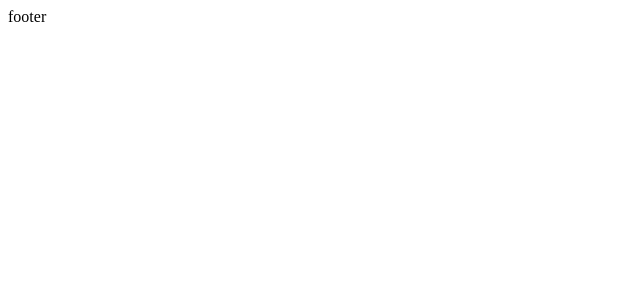
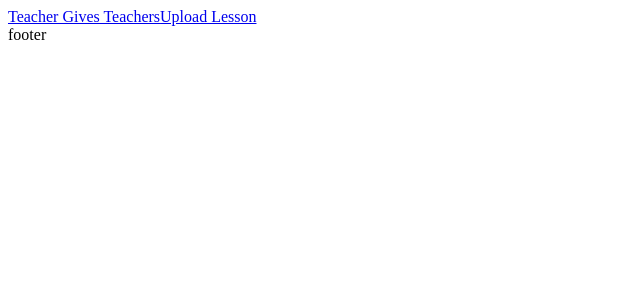
Before and after one commit to Ekosma/p5-frontend, a React (Create React App) app: page / in a window 1280 px wide. Shown: the top 300 px of the page, without its empty margins (0-640 px from the left). Built offline with nearby package versions, Linux system fonts and the light colour scheme.

Commit message:
added links to header

```diff
--- a/src/components/Header.js
+++ b/src/components/Header.js
@@ -1,9 +1,15 @@
 import React from 'react'
+import { Link } from "react-router-dom";
 
 export default function header() {
   return (
     <div>
-
+      <Link to="/dashboard">
+        Teacher Gives Teachers
+      </Link>
+      <Link to="/lessons/new">
+        Upload Lesson
+      </Link>
     </div>
   )
 }
```
